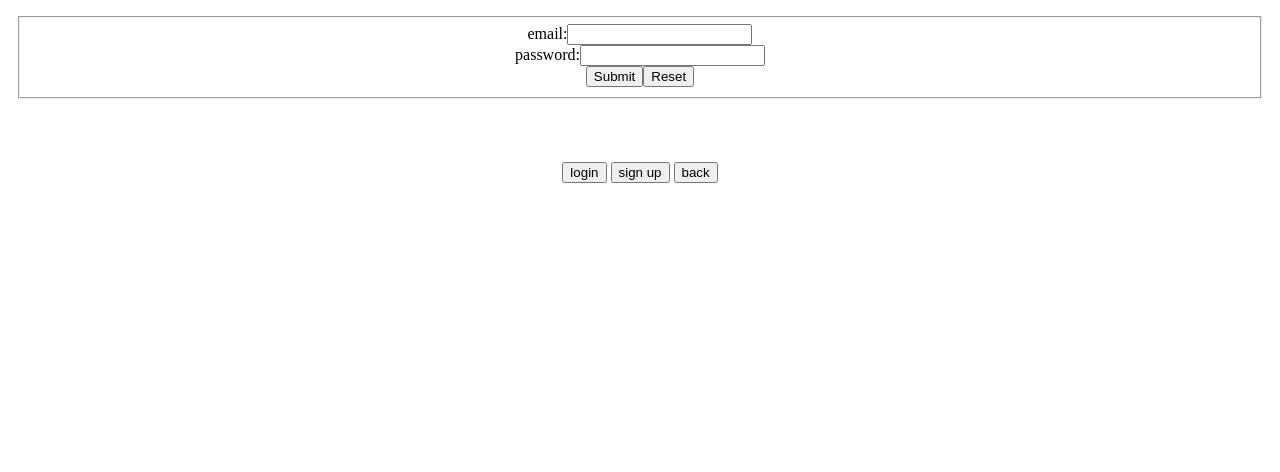
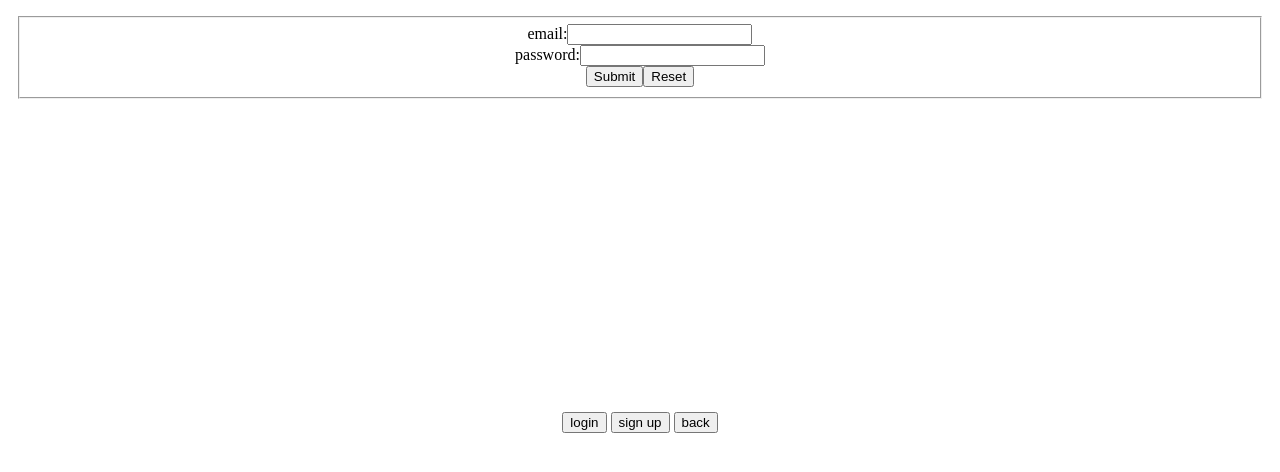
Before and after one commit to rayen815/bac-project, a plain HTML site: page sign.html in a window 1280 px wide. Drawn offline with Linux system fonts and the light colour scheme.

Commit message:
v23.11.02

```diff
--- a/sign.html
+++ b/sign.html
@@ -8,9 +8,11 @@
         iframe{
             width: 100%;
             border: none;
+            height: 400px;
         }
         div{
             text-align: center;
+            height: auto;
         }
     </style>
 </head>
```
Also changed, not shown: signup.html (+3 -0 lines), 1 other file.
